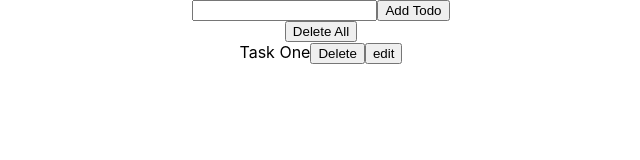
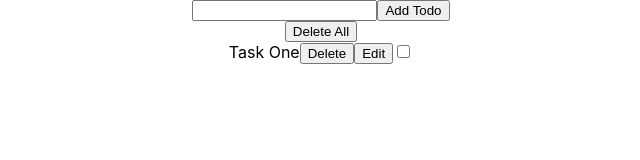
Before and after one commit to NomanAhmad2020/Todolist-assign1-Q4, a React (Create React App) app: page / in a window 1280 px wide. Shown: the top 160 px of the page, without its empty margins (319-959 px from the left). Built offline with nearby package versions, Linux system fonts and the light colour scheme.

Commit message:
2 files modified

```diff
--- a/src/components/index.js
+++ b/src/components/index.js
@@ -35,6 +35,7 @@ const Todo = () => {
                 <button onClick={() => handleTodo(inputData)}>
                     Add Todo
                 </button>
+
                 <br/>
                 <button onClick={()=> dispatch(deleteAll())}>
                     Delete All
--- a/src/components/list.js
+++ b/src/components/list.js
@@ -29,11 +29,14 @@ const List = ({ data }) => {
         <div>
             <div>
                 {data.title}
+
+
+
                 <button onClick={() => dispatch(deleteTodo(data.id))}>
                     Delete
                 </button>
                 <button onClick={() => setEditState(!editState)}>
-                    edit
+                   Edit
                 </button>
                 {
                     editState ?
@@ -46,6 +49,7 @@ const List = ({ data }) => {
                         </>
                         : ""
                 }
+                <input type="checkbox" label='isdone' />
             </div>
         </div>
     )
```
